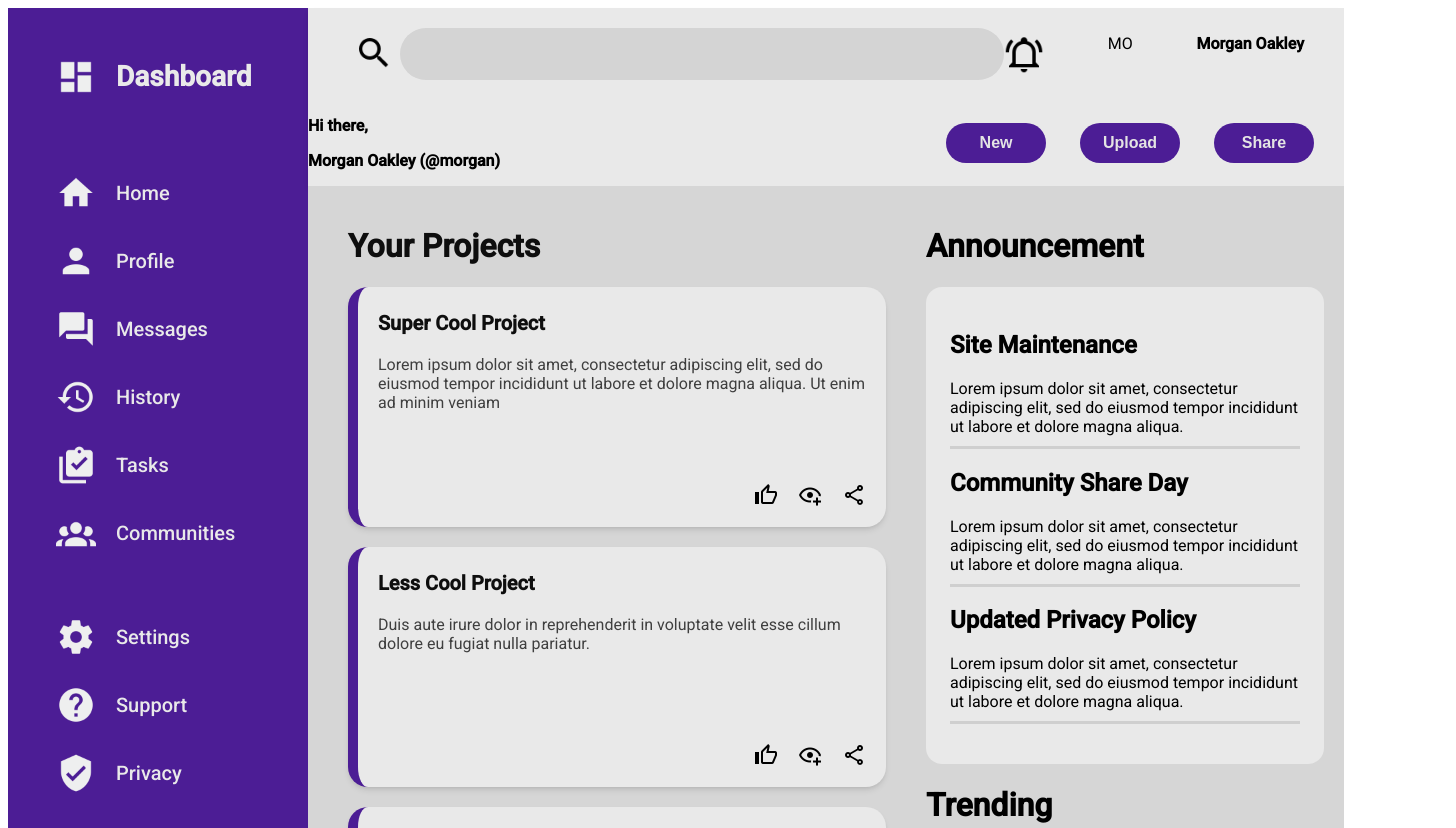
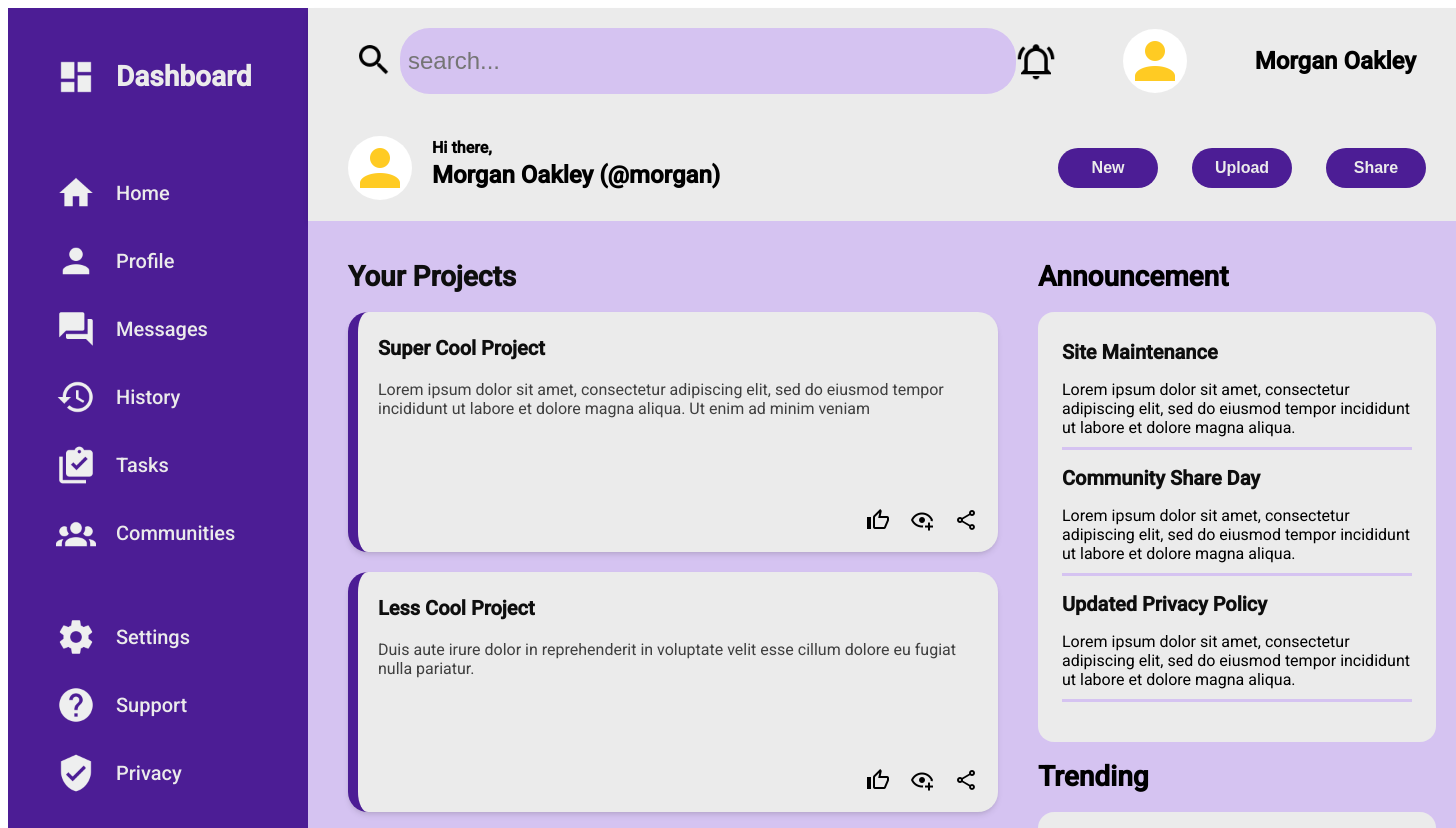
Before and after one commit to kusumahdenny/admin-dashboard, a plain HTML site: page index.html in a window 1280 px wide. Shown: the top 828 px of the page, 1456 px wide, since content can reach past the window. Drawn offline with Linux system fonts and the light colour scheme.

Commit message:
lay out search bar, user info, and buttons with grid and flexbox

```diff
--- a/index.html
+++ b/index.html
@@ -59,21 +59,21 @@
       <div class="upper-header">
         <div class="search-bar">
           <button type="button"><img src="images/magnify.png" alt="search"></button>
-          <input type="text" name="search" id="search">
+          <input type="text" name="search" id="search" placeholder="search...">
         </div>
         <div class="notification">
           <img src="images/bell-ring-outline.png" alt="bell-ring">
-          <div class="profile profile-1">MO</div>
+          <img class='profile-pic' src="images/morgan.png" alt="morgan-pic">
           <div><b>Morgan Oakley</b></div>
         </div>
 
       </div>
       <div class="lower-header">
           <div class="profile">
-            <div class="profile-pic"></div>
+            <img class='profile-pic' src="images/morgan.png" alt="profile-pic">
             <div class="profile-name">
-              <p><b>Hi there,</b></p>
-              <p><b>Morgan Oakley (@morgan)</b></p>
+              <p class="greeting"><b>Hi there,</b></p>
+              <p class="name"><b>Morgan Oakley (@morgan)</b></p>
             </div>
           </div>
           <div class="button">
@@ -84,7 +84,7 @@
       </div>
     </div>
 
-    <!----------------------CONTENT---------------------->
+    <!----------------------MAIN CONTENT---------------------->
     <div class="content">
       <div class="main-content">
         <h1 class="content-title">Your Projects</h1>
@@ -162,9 +162,6 @@
         </div>
       </div>
 
-      <!--code above is for main content-->
-
-      <!--code below is for sub content-->
       <div class="right-content">
         <h1 class="content-title">Announcement</h2>
         <div class="announcement">
@@ -185,7 +182,7 @@
         <h1 class="content-title">Trending</h1>
         <div class="trending">
             <div class="trending-card">
-                <img src="images/morgan.png" alt="">
+                <img src="images/morgan.png" alt="morgan-pic">
                 <div class="account">
                   <div class="username">
                     <b>@morgan</b>
@@ -195,7 +192,7 @@
               </div>
 
             <div class="trending-card">
-            <img src="images/tegan.png" alt="">
+            <img src="images/tegan.png" alt="tegan-pic">
             <div class="account">
               <div class="username">
                 <b>@tegan</b>
@@ -205,7 +202,7 @@
           </div>
 
           <div class="trending-card">
-            <img src="images/kendall.png" alt="">
+            <img src="images/kendall.png" alt="kendall-pic">
             <div class="account">
               <div class="username">
                 <b>@kendall</b>
@@ -215,7 +212,7 @@
           </div>
 
           <div class="trending-card">
-            <img src="images/alex.png" alt="">
+            <img src="images/alex.png" alt="alex-pic">
             <div class="account">
               <div class="username">
                 <b>@alex</b>
@@ -225,7 +222,6 @@
           </div>
         </div>
       </div>
-      <!--code above is for sub content-->
     </div>
 </body>
 </html>
--- a/style.css
+++ b/style.css
@@ -1,8 +1,8 @@
 @import url('https://fonts.googleapis.com/css2?family=Roboto:wght@300;400;500&display=swap');
 
 :root {
-    --gray-1 : #e9e9e9;
-    --gray-2 : #d6d6d6;
+    --gray-1 : #ebebeb;
+    --gray-2 : #d5c3f1;
     --text-1 : #0e0e0e;
     --text-2 : #3f3f3f;
     --primary : #4c1d95;
@@ -76,22 +76,34 @@ body {
     border-radius: 20px;
 }
 
-.search-bar button:hover {
+.search-bar button:hover, .sidebar p {
     cursor: pointer;
 }
 
 .search-bar input {
     height: 50px;
     width: 600px;
-    background-color: #d4d4d4;
+    font-size: 24px;
+    padding: 8px 8px;
+    background-color: var(--gray-2);
     border-style: none;
     border-radius: 30px;
 }
 
 .notification {
+    width: 400px;
     display: flex;
-    width: 300px;
+    font-size: 24px;
     justify-content: space-between;
+    align-items: center;
+}
+
+.notification .profile-pic {
+    height: 60px;
+    width: 60px;
+    padding: 2px;
+    border-radius: 50%;
+    background-color: white;
 }
 
 .lower-header {
@@ -100,8 +112,36 @@ body {
     align-items: center;
 }
 
+.profile {
+    display: flex;
+    align-items: center;
+    justify-content: center;
+    gap: 20px;
+    margin: 8px 40px;
+}
+
+.profile .profile-pic {
+    height: 60px;
+    width: 60px;
+    padding: 2px;
+    border-radius: 50%;
+    background-color: white;
+}
+
+.profile .greeting {
+    font-size: 16px;
+    font-weight: 300;
+    margin-bottom: 4px;
+}
+
+.profile .name {
+    font-size: 24px;
+    font-weight: 400;
+    margin-top: 4px;
+}
+
 .lower-header button {
-    color:#e4e4e4;
+    color:var(--gray-1);
     font-weight: 600;
     font-size: 16px;
     background-color: var(--primary);
@@ -133,6 +173,10 @@ body {
     padding: 0px 20px 40px;
 }
 
+.content-title {
+    font-size: 28px;
+}
+
 .main-content > h1 {
     padding-left: 20px;
     color: var(--text-1);
@@ -151,7 +195,7 @@ body {
     box-shadow: 0 4px 6px -1px rgb(0 0 0 / 0.1), 0 2px 4px -2px rgb(0 0 0 / 0.1);
 }
 
-.card > h2 {
+.card > h2, .announcement h2 {
     font-size: 20px;
     height: 24px;
     margin: 4px 0px;
@@ -189,7 +233,7 @@ body {
 
 .announcement p {
     padding-bottom: 10px;
-    border-bottom: 3px solid rgb(207, 207, 207);
+    border-bottom: 3px solid var(--gray-2);
 }
 
 .trending-card {
```
